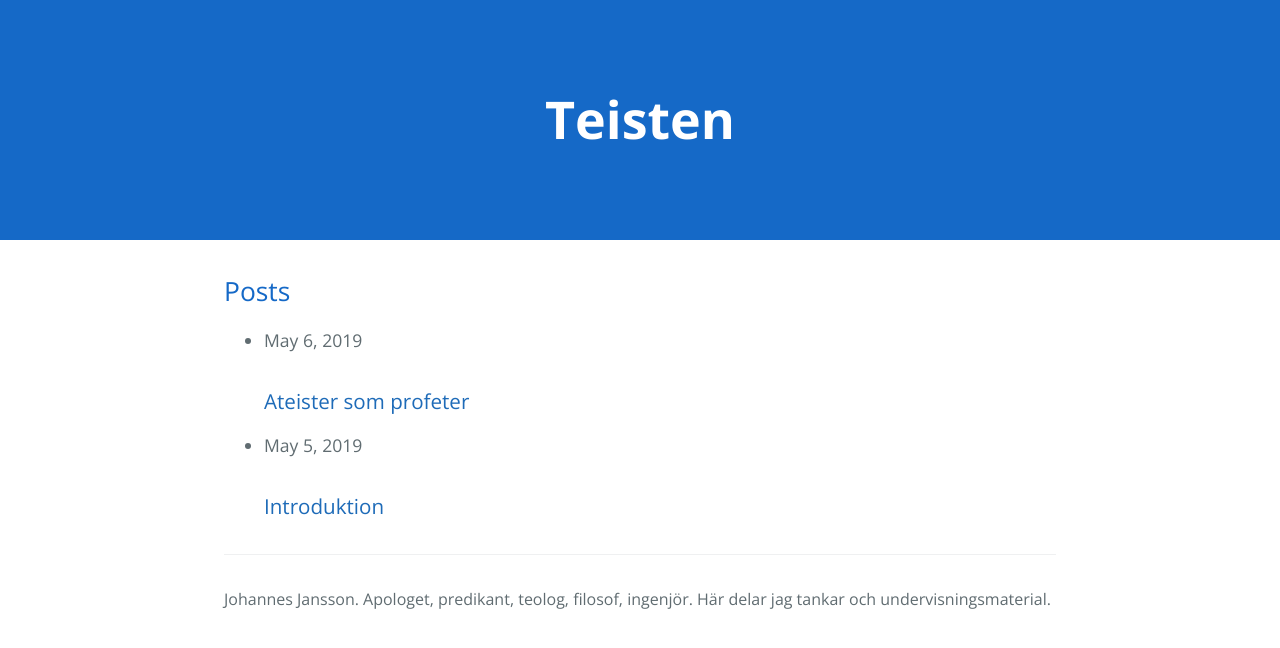
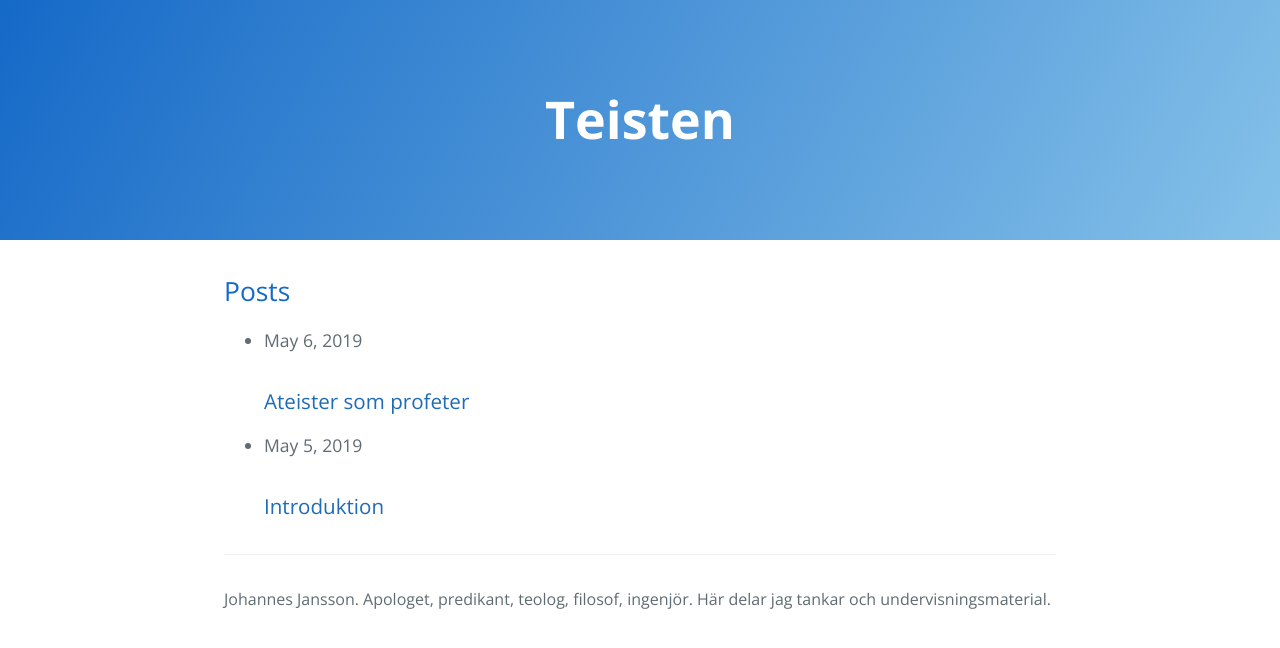
Before and after one commit to johannes-jansson/teisten.se, a Jekyll site: the page built from index.md, in a window 1280 px wide. Shown: the top 648 px of the page. Built offline with Jekyll 4.4.1, drawn with Linux system fonts in a browser that asks for light colours.

Commit message:
change background color :art:

```diff
--- a/_sass/variables.scss
+++ b/_sass/variables.scss
@@ -5,7 +5,7 @@ $medium-breakpoint: 42em !default;
 // Headers
 // 1569C7
 $header-heading-color: #fff !default;
-$header-bg-color: #1569c7 !default;
+$header-bg-color: #85c1e9 !default;
 $header-bg-color-secondary: #1569c7 !default;
 // $header-bg-color-secondary: #155799 !default;
 
```
